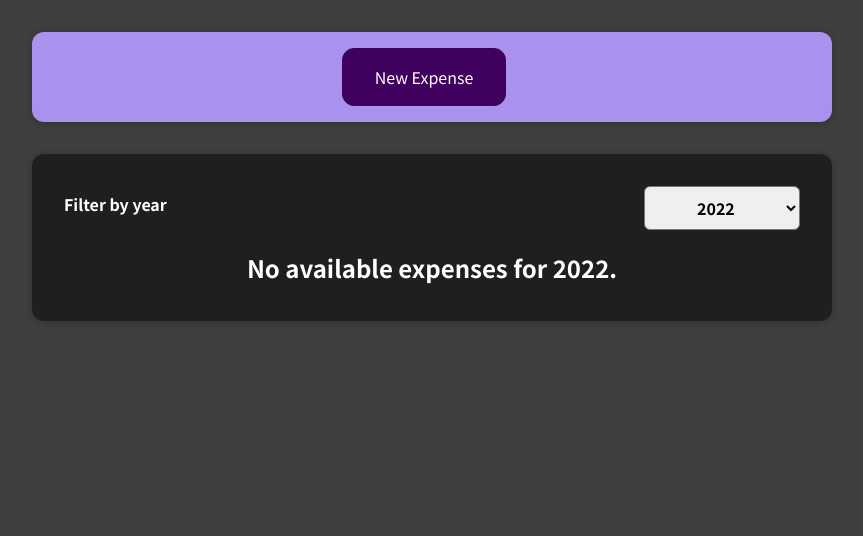
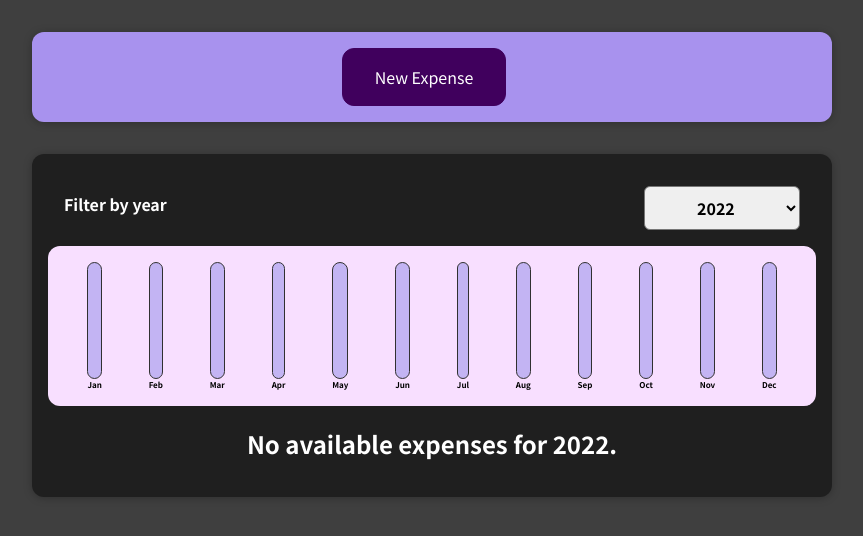
Before and after one commit to StefanoPisano/react-expenses-tracker, a React (Create React App) app: page / in a window 1280 px wide. Shown: the top 536 px of the page, without its empty margins (208-1071 px from the left). Built offline with nearby package versions, Linux system fonts and the light colour scheme.

Commit message:
feat(Expenses): add charts in order to get information on expense by month

```diff
--- /dev/null
+++ b/src/components/Chart/Chart.css
@@ -0,0 +1,9 @@
+.chart {
+    padding: 1rem;
+    border-radius: 12px;
+    background-color: #f8dfff;
+    text-align: center;
+    display: flex;
+    justify-content: space-around;
+    height: 10rem;
+}
--- /dev/null
+++ b/src/components/Chart/Chart.js
@@ -0,0 +1,15 @@
+import './Chart.css'
+import ChartBar from "./ChartBar";
+
+function Chart({dataPoints}){
+	const maxValue = Math.max(...dataPoints.map(v => v.value));
+	const charts = dataPoints.map(dataPoint => <ChartBar key={dataPoint.label} value={dataPoint.value} maxValue={maxValue} label={dataPoint.label}/>)
+
+	return (
+		<div className="chart">
+			{charts}
+		</div>
+	)
+}
+
+export default Chart
--- /dev/null
+++ b/src/components/Chart/ChartBar.css
@@ -0,0 +1,30 @@
+.chart-bar {
+    height: 100%;
+    display: flex;
+    flex-direction: column;
+    align-items: center;
+}
+
+.chart-bar__inner {
+    height: 100%;
+    width: 100%;
+    border: 1px solid #313131;
+    border-radius: 12px;
+    background-color: #c3b4f3;
+    overflow: hidden;
+    display: flex;
+    flex-direction: column;
+    justify-content: flex-end;
+}
+
+.chart-bar__fill {
+    background-color: #4826b9;
+    width: 100%;
+    transition: all 0.3s ease-out;
+}
+
+.chart-bar__label {
+    font-weight: bold;
+    font-size: 0.5rem;
+    text-align: center;
+}
--- /dev/null
+++ b/src/components/Chart/ChartBar.js
@@ -0,0 +1,20 @@
+import './ChartBar.css'
+
+function ChartBar({label, value, maxValue}){
+	let barFillHeight = "0%";
+
+	if(maxValue > 0) {
+		barFillHeight = Math.round((value / maxValue) * 100) + "%";
+	}
+
+	return (
+		<div className="chart-bar">
+			<div className="chart-bar__inner">
+				<div className="chart-bar__fill" style={{height: barFillHeight}}></div>
+			</div>
+			<div className="chart-bar__label">{label}</div>
+		</div>
+	)
+}
+
+export default ChartBar
--- a/src/components/Expenses/Expenses.js
+++ b/src/components/Expenses/Expenses.js
@@ -3,6 +3,7 @@
 import Card from "../UI/Card";
 import ExpensesFilter from "./ExpensesFilter";
 import ExpensesList from "./ExpensesList";
+import ExpensesChart from "./ExpensesChart";
 
 
 function Expenses(props) {
@@ -14,11 +15,13 @@
 		setYearFilter(selectedYear);
 	}
 
+	const filteredItems = props.expenses.filter(expense => expense.date.getFullYear() === parseInt(yearFilter));
+
 	return (
 		<Card className="expenses">
 			<ExpensesFilter selectedYear={yearFilter} onSelectedYear={yearFilterHandler}/>
-
-			<ExpensesList expenses={props.expenses} yearFilter={yearFilter}/>
+			<ExpensesChart expenses={filteredItems}></ExpensesChart>
+			<ExpensesList expenses={filteredItems} yearFilter={yearFilter}/>
 		</Card>
 
 	)
--- /dev/null
+++ b/src/components/Expenses/ExpensesChart.js
@@ -0,0 +1,30 @@
+import Chart from "../Chart/Chart";
+
+function ExpensesChart({expenses}){
+
+	const dataPoints = [
+		{label: 'Jan', value: 0},
+		{label: 'Feb', value: 0},
+		{label: 'Mar', value: 0},
+		{label: 'Apr', value: 0},
+		{label: 'May', value: 0},
+		{label: 'Jun', value: 0},
+		{label: 'Jul', value: 0},
+		{label: 'Aug', value: 0},
+		{label: 'Sep', value: 0},
+		{label: 'Oct', value: 0},
+		{label: 'Nov', value: 0},
+		{label: 'Dec', value: 0}
+	];
+
+	for(const expense of expenses) {
+		const monthIndex = expense.date.getMonth();
+		dataPoints[monthIndex].value += expense.amount;
+	}
+
+	return (
+		<Chart dataPoints={dataPoints}/>
+	)
+}
+
+export default ExpensesChart
--- a/src/components/Expenses/ExpensesList.js
+++ b/src/components/Expenses/ExpensesList.js
@@ -4,8 +4,6 @@
 const NO_VALUES_MESSAGE = "No available expenses for";
 
 function ExpensesList({expenses, yearFilter}) {
-	const filteredItems = expenses.filter(expense => expense.date.getFullYear() === parseInt(yearFilter));
-
 	function getExpenseListComponent(expenses) {
 		return expenses.map(expense =>
 			<ul className="expenses-list">
@@ -18,8 +16,8 @@
 		)
 	}
 
-	const expenseItems = filteredItems.length
-		? getExpenseListComponent(filteredItems) :
+	const expenseItems = expenses.length
+		? getExpenseListComponent(expenses) :
 		<h2 className="expenses-list__fallback">{NO_VALUES_MESSAGE} {yearFilter}.</h2>
 
 	return (
--- a/src/components/NewExpense/ExpenseForm.js
+++ b/src/components/NewExpense/ExpenseForm.js
@@ -35,7 +35,7 @@
 
 		props.onSaveExpense({
 			title: form.title,
-			amount: form.amount,
+			amount: +form.amount,
 			date: new Date(form.date)
 		})
 
```
